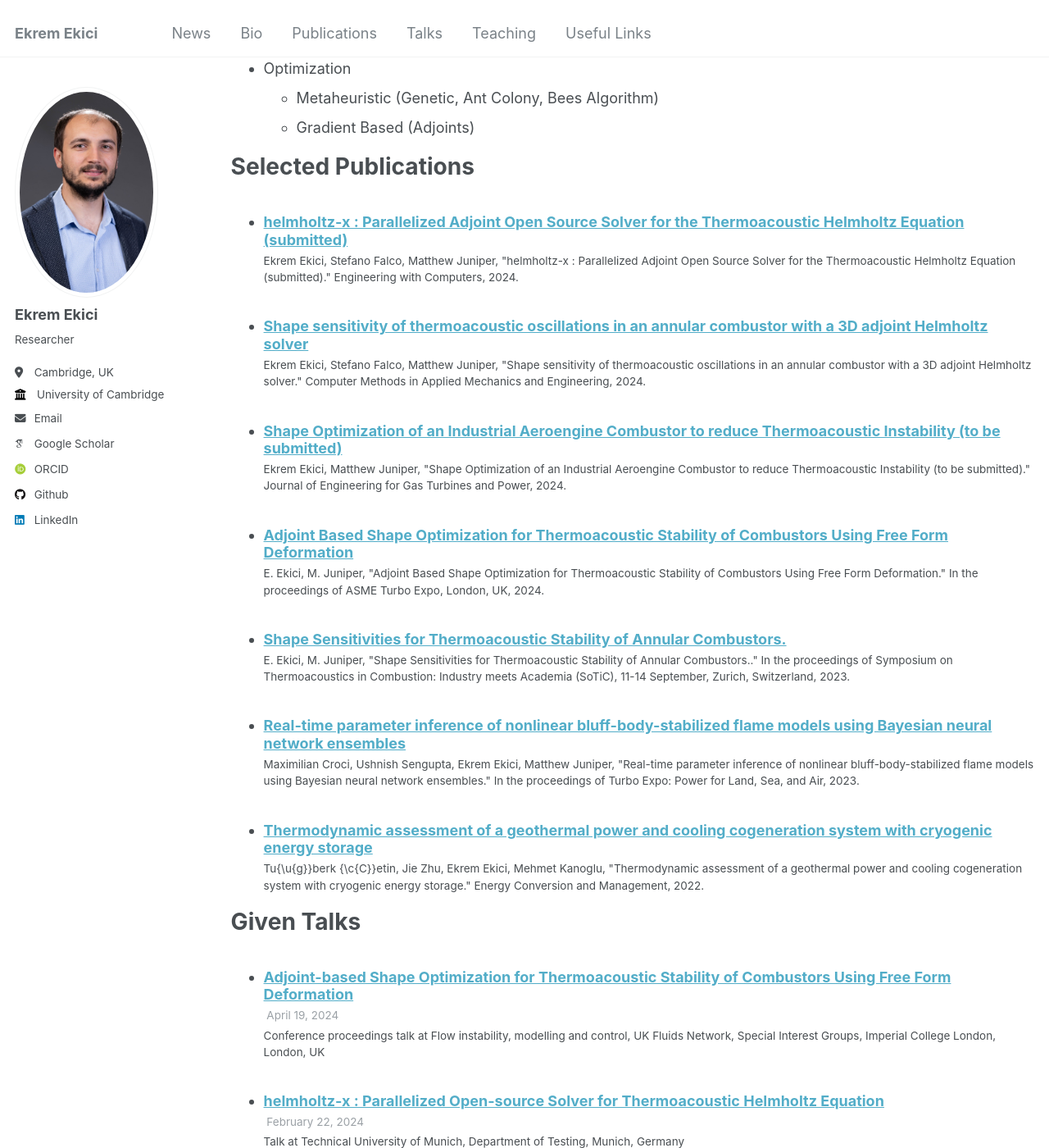
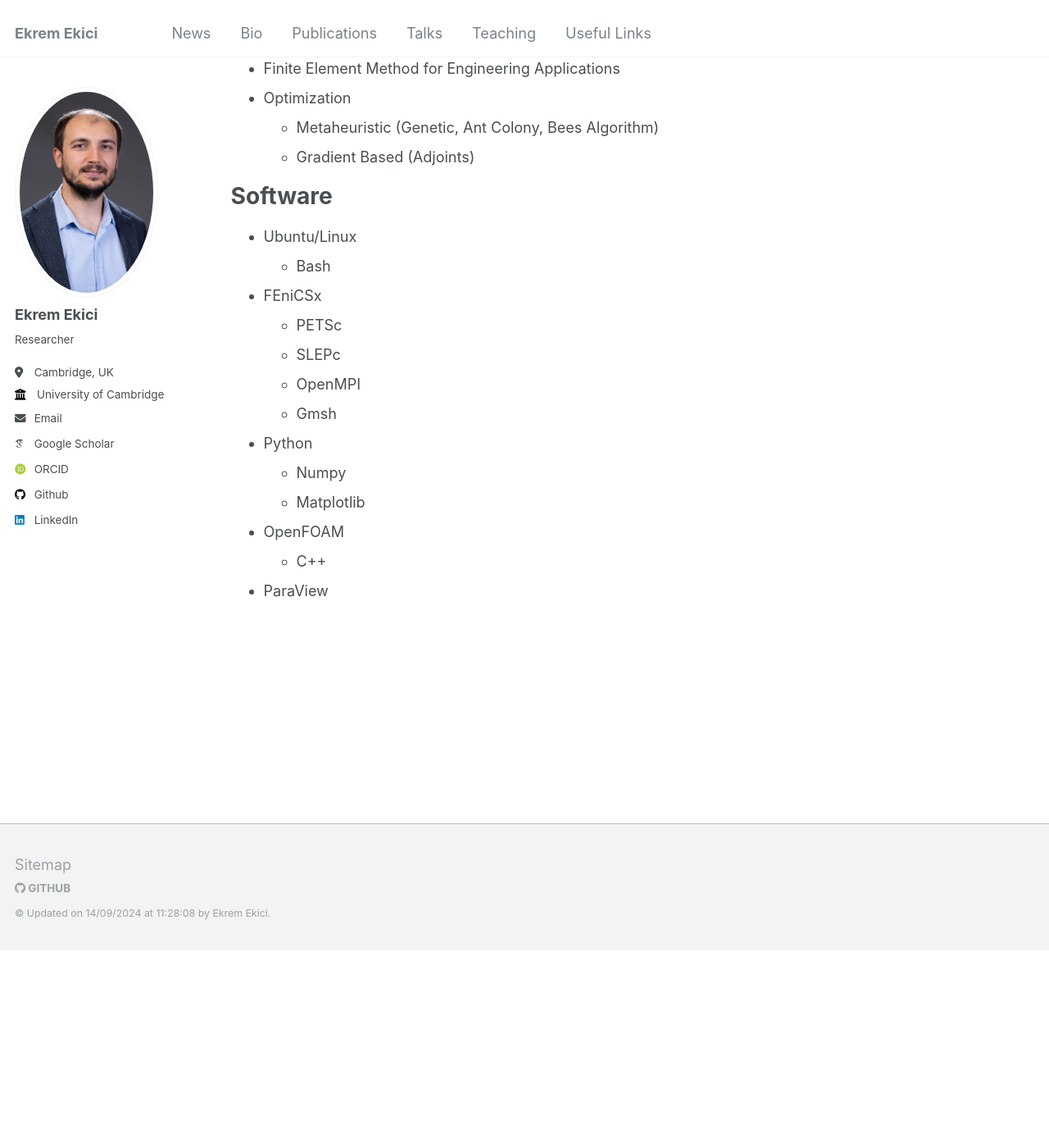
Before and after one commit to ekremekc/ekremekc.github.io, a Jekyll site: the page built from _pages/cv.md, in a window 1280 px wide and 1400 px high, scrolled down 790 px. Shown: the whole window at 82% size. Built offline with Jekyll 4.4.1, drawn with Linux system fonts in a browser that asks for light colours; some web fonts are replaced; after the commit the page ends 1950 px from its top, so only the background shows below that; some of the changed text lies outside the part shown.

Commit message:
update bio

```diff
--- a/_pages/cv.md
+++ b/_pages/cv.md
@@ -33,12 +33,29 @@
 
 Interests
 ======
-* Python Programming, Bash, Ubuntu/Linux, LaTeX
+* Thermoacoustic Instabilities & Combustion
+* Finite Element Method for Engineering Applications
 * Optimization
   * Metaheuristic (Genetic, Ant Colony, Bees Algorithm)
   * Gradient Based (Adjoints)
 
-Selected Publications
+Software
+======
+* Ubuntu/Linux
+  * Bash
+* FEniCSx
+  * PETSc
+  * SLEPc
+  * OpenMPI
+  * Gmsh
+* Python
+  * Numpy
+  * Matplotlib
+* OpenFOAM
+  * C++
+* ParaView
+
+<!-- Selected Publications
 ======
   <ul>{% for post in site.publications reversed %}
     {% include archive-single-cv.html %}
@@ -54,4 +71,4 @@
 ======
   <ul>{% for post in site.teaching reversed %}
     {% include archive-single-cv.html %}
-  {% endfor %}</ul>
+  {% endfor %}</ul> -->
```
Also changed, not shown: _pages/about.md (+2 -0 lines).
